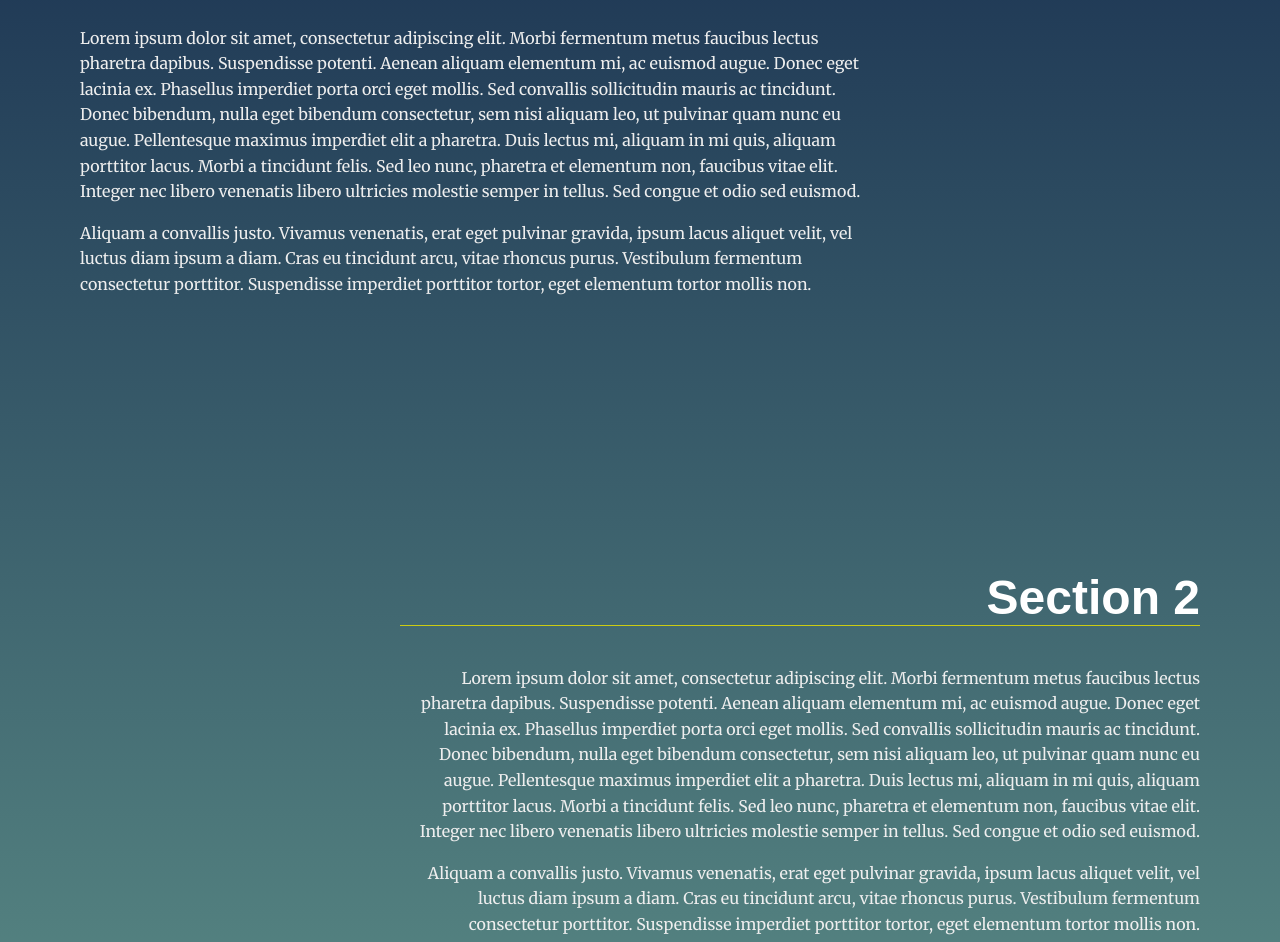
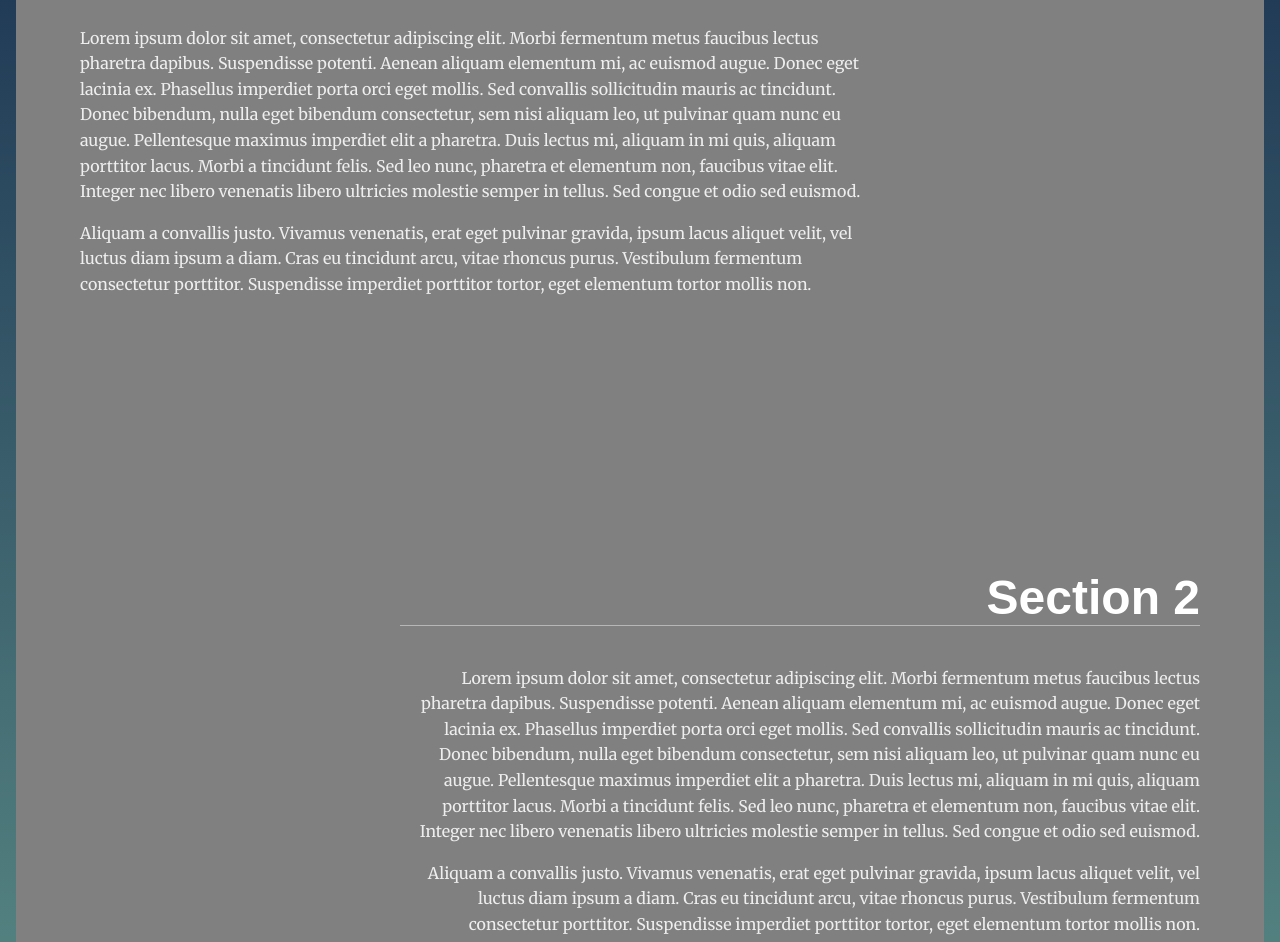
Before and after one commit to clementinetatin/landingpage, a plain HTML site: page index.html in a window 1280 px wide. Shown: the part 645-1587 px from the top of the page. Drawn offline with Linux system fonts and the light colour scheme.

Commit message:
Add files via upload

```diff
--- a/css/navstyle.css
+++ b/css/navstyle.css
@@ -11,6 +11,11 @@ a:link {
   font-size: 25px;
   text-transform: uppercase;
   letter-spacing: 2pt;
+}
+
+.page__header {
+  position:fixed;
+  transition:all .3s;
 }
 
 .navbar__menu {
@@ -60,9 +65,8 @@ a:link {
   margin:2pt;
 }
 
-.nav_active .navbar__menu ul{
-  font-size: 1,5em;
-  color: red;
+.nav_active  {
+  background-color: grey;
 }
 
 @media screen and (max-width:35em) {
@@ -90,16 +94,16 @@ a:link {
   }
 
   .navbar__list li {
-
     opacity: 1;
   }
 
   .burger {
     display:block;
   }
+
 }
 
-.nav_active {
+.burger_active {
   transform: translateX(0%);
 }
 
--- a/js/app.js
+++ b/js/app.js
@@ -25,9 +25,6 @@ const nav_list = document.getElementsByClassName("navbar__list");
  * Start Helper Functions
  *
 */
-
-
-
 /**
  * End Helper Functions
  * Begin Main Functions
@@ -53,7 +50,7 @@ const navSlide = () => {
   //const navLinks = document.querySelectorAll('.navbar__list li');
 
   burger.addEventListener('click',()=> {
-    nav.classList.toggle('nav_active');
+    nav.classList.toggle('burger_active');
     /*navLinks.forEach((link, index) => {
       if (link.style.animation) {
         link.style.animation = 'navLinkFade 0,5s ease forwards $‘{index/7 +1,5}s';
@@ -63,53 +60,44 @@ const navSlide = () => {
 };
 navSlide();
 
-
 // Add class 'active' to section when near top of viewport
-/*function makeActive() {
-  for (const section of sections) {
-    const bounding = section.getBoundingClientRect();
-    return (
-        bounding.top <= 150 &&
-        bounding.bottom >= 150;
-    );
-  }
-}*/
-
-function isInViewport () {
-  for (const section of sections) {
-    const bounding = section.getBoundingClientRect();
-    if (bounding.top >=467 &&
+function isInViewport () {  //create the function isInViewport
+  for (let i=0; i<sections.length;i++) { //for loop to get the sections
+    const bounding = sections[i].getBoundingClientRect(); // const get Bounding
+    if (bounding.top >=0 &&
       bounding.left >= 0 &&
       bounding.right <= (window.innerWidth || document.documentElement.clientWidth)&&
       bounding.bottom <= (window.innerHeight || document.documentElement.clientHeight)
-    ) {
-      return true;
+    ) { // window parameters
+      console.log(true);
+      sections[i].classList.add('nav_active');
     } else {
-      return false;
+      console.log(false);
+      sections[i].classList.remove('nav_active');
     }
   }
 };
-document.addEventListener("scroll", function() {
+//>> can't get my nav_active working on cellphone and ipad formats, I think the problem
+//>> is coming from the bounding.right and left but don't know how to fix it.
+
+// call function to make it nav_active
+document.addEventListener("scroll", function() { // when scrolling, apply isInViewport function
   isInViewport();
 });
 
-function ifTrue() {
-  for (const section of sections) {
-    if(isInViewport() === true) {
-      section.classList.add('.nav_active');
-    } else {
-      section.classList.remove('.nav_active');
-    }
-  }
+//// Scroll to anchor ID using scrollTO event
+const anchors = document.getElementsByTagName('a') // find the anchors
+for (let i=0; i<sections.length;i++) {  // for each section in sections
+  let element = sections[i];
+  let anchor = anchors[i];
+
+  anchor.addEventListener('click', (e) => {  //evenlistener on click
+    e.preventDefault();
+    element.scrollIntoView({behavior:"smooth"}) // scroll smoothly
+  })
 }
-ifTrue();
 
-
-// call function to make it nav_active
-
-
-// Scroll to anchor ID using scrollTO event
-
+// Hide Navbar when scrolling
 
 /**
  * End Main Functions
```
